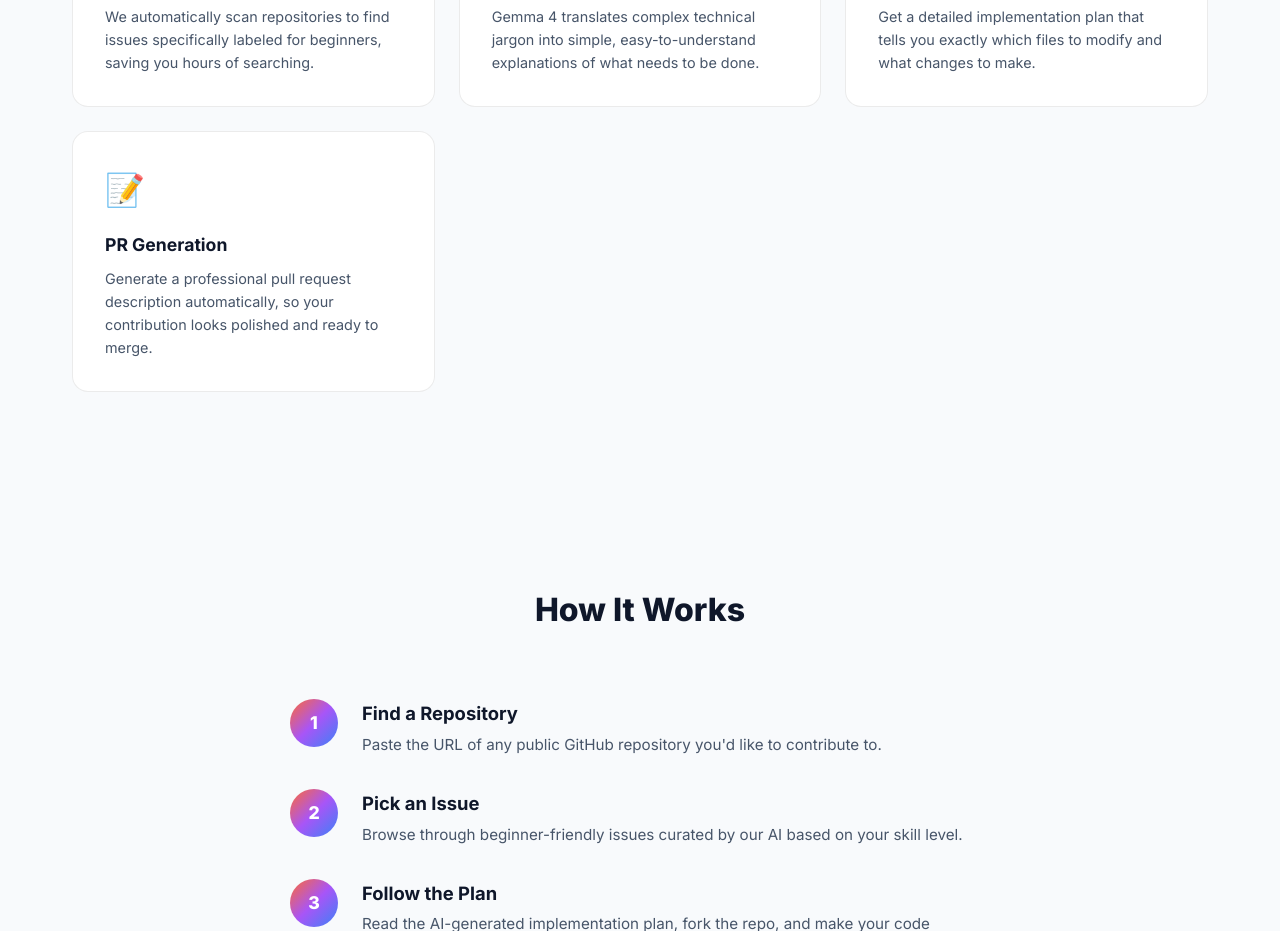
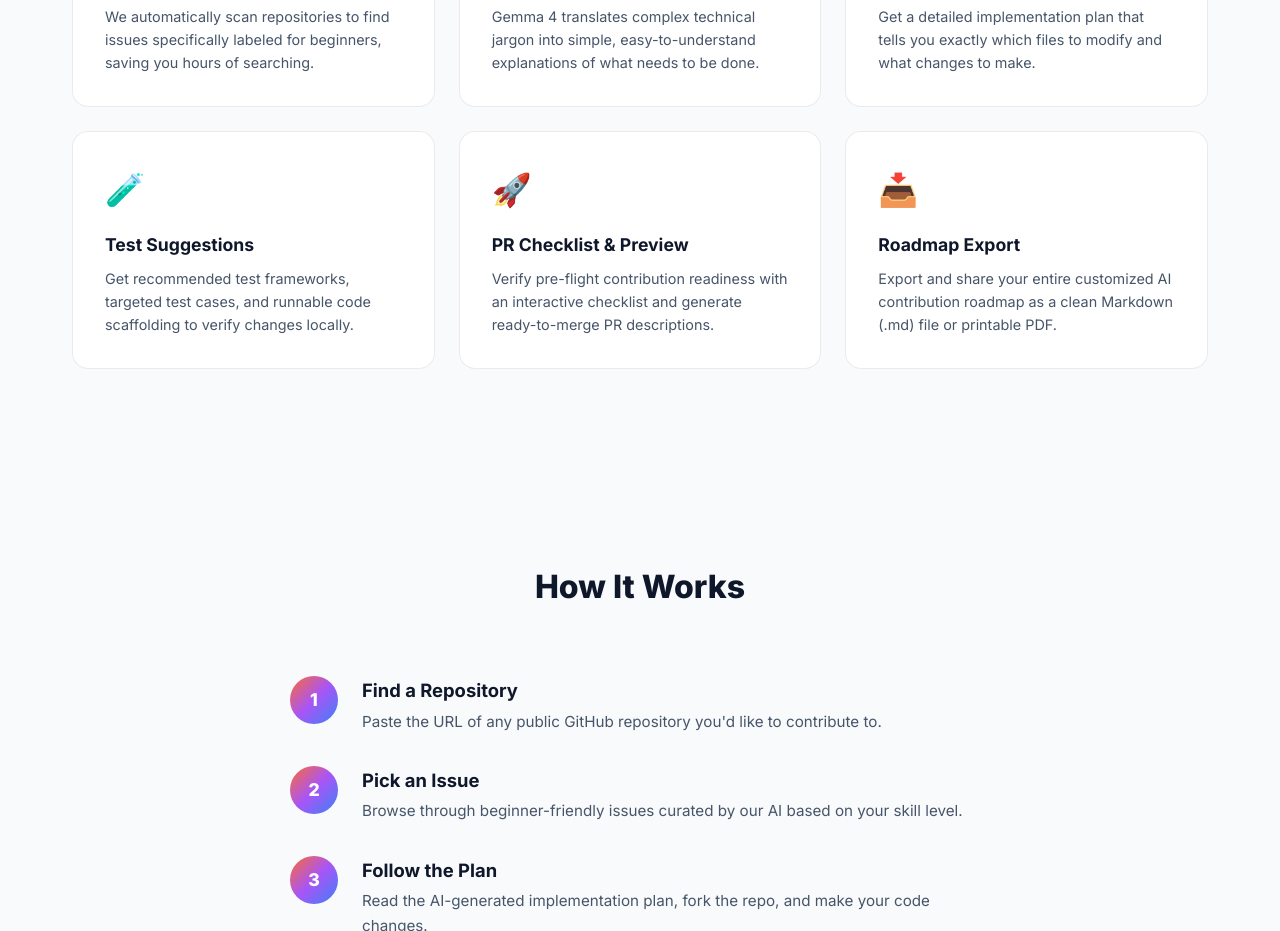
Before and after one commit to AsmitAnand/HacktoberFest-Team-GrandCoders, a Next.js app in the folder frontend/: page / in a window 1280 px wide. Shown: the part 1100-2031 px from the top of the page. Built offline with nearby package versions, Linux system fonts and the light colour scheme.

Commit message:
docs(frontend): Showcase full 6-module AI guidance suite on landing page

```diff
--- a/frontend/src/app/page.js
+++ b/frontend/src/app/page.js
@@ -100,11 +100,29 @@ export default function Home() {
           </div>
 
           <div className="feature-card animate-fade-in-up">
-            <span className="feature-card__icon" aria-hidden="true">📝</span>
-            <h3 className="feature-card__title">PR Generation</h3>
+            <span className="feature-card__icon" aria-hidden="true">🧪</span>
+            <h3 className="feature-card__title">Test Suggestions</h3>
             <p className="feature-card__desc">
-              Generate a professional pull request description automatically,
-              so your contribution looks polished and ready to merge.
+              Get recommended test frameworks, targeted test cases, and runnable code scaffolding
+              to verify changes locally.
+            </p>
+          </div>
+
+          <div className="feature-card animate-fade-in-up">
+            <span className="feature-card__icon" aria-hidden="true">🚀</span>
+            <h3 className="feature-card__title">PR Checklist & Preview</h3>
+            <p className="feature-card__desc">
+              Verify pre-flight contribution readiness with an interactive checklist and
+              generate ready-to-merge PR descriptions.
+            </p>
+          </div>
+
+          <div className="feature-card animate-fade-in-up">
+            <span className="feature-card__icon" aria-hidden="true">📥</span>
+            <h3 className="feature-card__title">Roadmap Export</h3>
+            <p className="feature-card__desc">
+              Export and share your entire customized AI contribution roadmap as a clean
+              Markdown (.md) file or printable PDF.
             </p>
           </div>
         </div>
```
